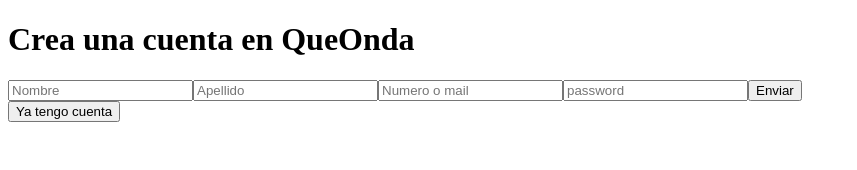
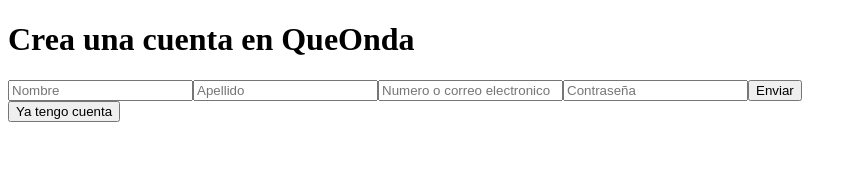
Before and after one commit to jonatannq/queonda, a React (Vite) app in the folder client/: page /sign in a window 1280 px wide. Shown: the top 170 px of the page, without its empty margins (0-857 px from the left). Built offline with nearby package versions, Linux system fonts and the light colour scheme.

Commit message:
Componente de formulario funciona en sign y auth

```diff
--- /dev/null
+++ b/client/src/components/form.jsx
@@ -0,0 +1,37 @@
+import { useState } from 'react'
+
+function Form({inputs, textbtn, onSubmit}){
+
+    const[form, setForm] = useState({ })
+
+
+    const handleChange = (e) => {
+        setForm({
+            ...form, [e.target.name]: e.target.value
+        })
+    }
+
+    const handleSubmit = (e) => {
+        e.preventDefault()
+        onSubmit(form)
+    }
+
+    return(
+
+        <form onSubmit={handleSubmit}>
+            {inputs.map((input, index) => (
+                <input
+                    key={index}
+                    name={input.name}
+                    type={input.type}
+                    placeholder={input.place}
+                    onChange={handleChange}
+                />
+            ))}
+            <button>{textbtn}</button>
+        </form>
+
+    )
+}
+
+export default Form
--- a/client/src/pages/auth.jsx
+++ b/client/src/pages/auth.jsx
@@ -1,33 +1,36 @@
 import { useState } from 'react'
 import { Link } from 'react-router-dom'
+import Form from '../components/form'
 
 function Auth(){
 
-    const[form, setForm] = useState({
-        user: "",
-        pass: ""
-    })
-
-    const handleChange = (e) => {
-        setForm({
-            ...form, [e.target.name]: e.target.value
-        })
+    const handleSubmit = (e) => {
+        console.log(e)
     }
 
-    const handleSubmit = (e) => {
-        e.preventDefault()
-        console.log(form)
-    }
+
+    const inputs = [
+        {
+            name: "user",
+            type: "text",
+            place: "Usuario"
+        },
+        {
+            name: "pass",
+            type: "password",
+            place: "Contraseña",
+        }
+    ]
 
     return(
         <main>
-            <h1>Inicia Sesion</h1>
+            <h1>Inicias Sesion</h1>
 
-            <form onSubmit={handleSubmit}>
-                <input name="user" type="text" placeholder='Usuario' onChange={handleChange}/>
-                <input name="pass" type="password" placeholder='contraseña' onChange={handleChange}/>
-                <button>Iniciar Sesion</button>
-            </form>
+            <Form
+                inputs={inputs}
+                textbtn={"Iniciar Sesion"}
+                onSubmit={handleSubmit}
+            />
 
             <Link to="/sign">No tienes cuenta?</Link>
 
--- a/client/src/pages/sign.jsx
+++ b/client/src/pages/sign.jsx
@@ -1,19 +1,47 @@
 import { useNavigate } from 'react-router-dom'
+import Form from '../components/form'
+import { useState } from 'react'
 
 function Sign(){
 
+    const handleSubmit = (e) => {
+        console.log(e)
+    }
+
     const navigate = useNavigate()
+
+    const inputs = [
+        {
+            name: "name",
+            type: "text",
+            place: "Nombre"
+        },
+        {
+            name: "last",
+            type: "text",
+            place: "Apellido"
+        },
+        {
+            name: "contact",
+            type: "text",
+            place: "Numero o correo electronico",
+        },
+        {
+            name: "pass",
+            type: "password",
+            place: "Contraseña",
+        }
+    ]
 
     return(
         <main>
             <h1>Crea una cuenta en QueOnda</h1>
-            <form>
-                <input type="text" placeholder='Nombre'/>
-                <input type="text" placeholder='Apellido'/>
-                <input type="text" placeholder='Numero o mail'/>
-                <input type="password" placeholder='password'/>
-                <button>Enviar</button>
-            </form>
+
+            <Form
+                inputs={inputs}
+                textbtn={"Enviar"}
+                onSubmit={handleSubmit}
+            />
             <button onClick={() => navigate("/auth")}>Ya tengo cuenta</button>
         </main>
     )
```
